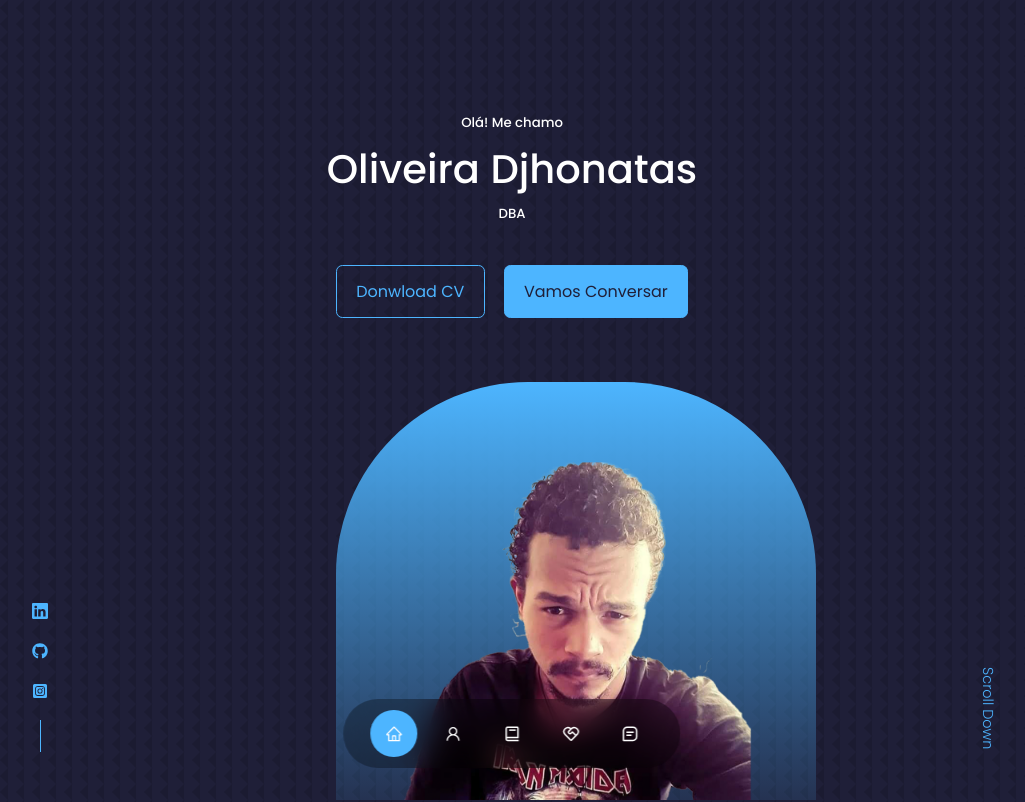
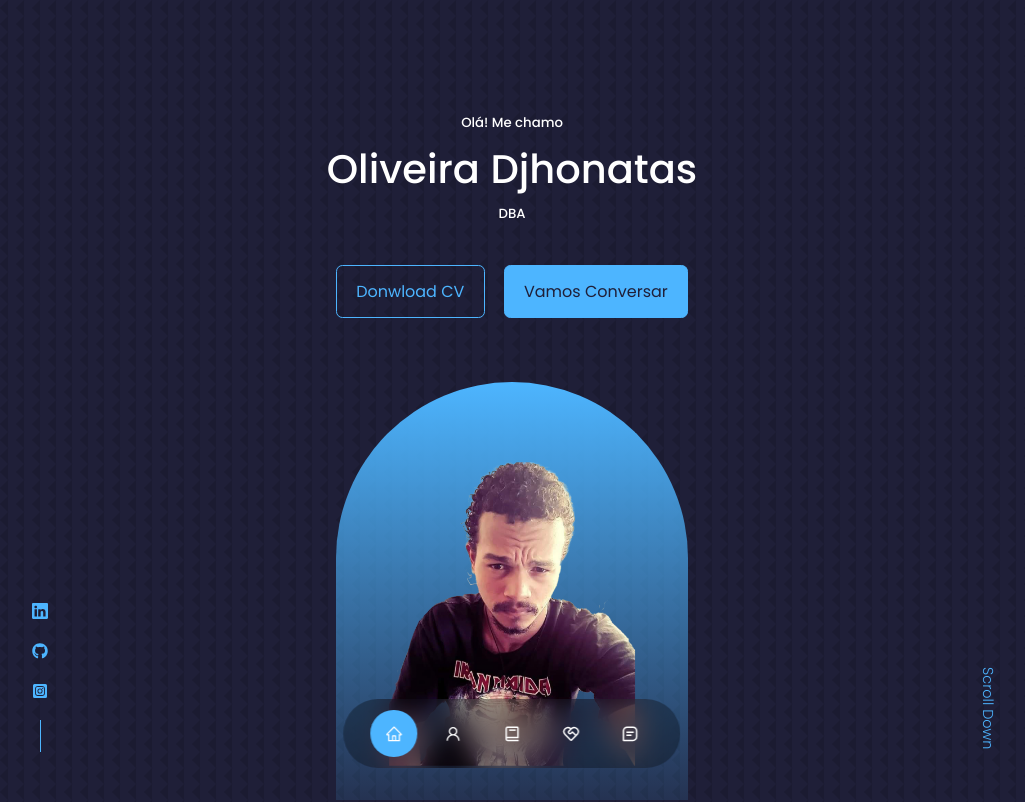
Before and after one commit to Djhonatas/Portfolio, a React (Create React App) app: page / in a window 1280 px wide. Shown: the top 802 px of the page, without its empty margins (128-1153 px from the left). Built offline with nearby package versions, Linux system fonts and the light colour scheme.

Commit message:
CSS change

```diff
--- a/src/components/header/header.css
+++ b/src/components/header/header.css
@@ -39,7 +39,7 @@ header {
 /*============== ME ====================*/
 .me{
   background: linear-gradient(var(--color-primary), transparent);
-  width: 30rem;
+  width: 22rem;
   height: 30rem;
   position: absolute;
   left: calc(50% - 11rem);
```
